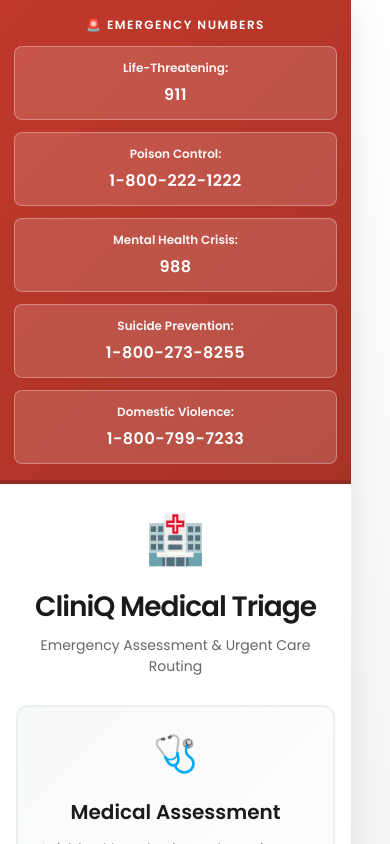
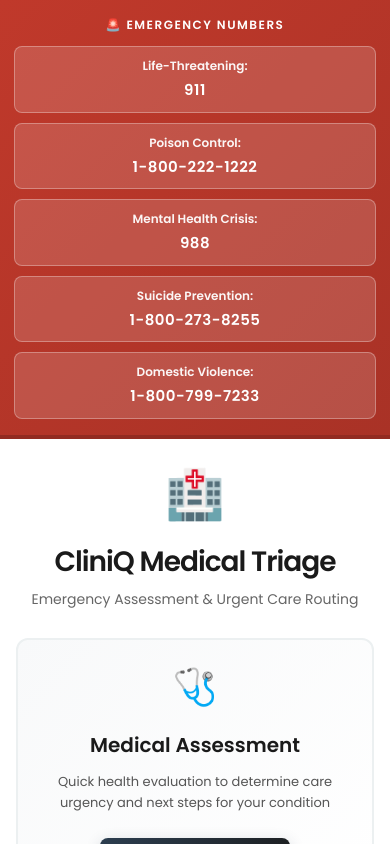
Before and after one commit to shutupzunaira/voice-ai-agent, a React (Vite) app in the folder frontend/: page / in a window 390 px wide. Built offline with nearby package versions, Linux system fonts and the light colour scheme.

Commit message:
frontend changes

```diff
--- a/frontend/src/App.css
+++ b/frontend/src/App.css
@@ -39,56 +39,61 @@ html, body, #root {
 
 .landing-container {
   width: 100%;
-  max-width: min(1000px, 90vw);
+  max-width: none;
+  min-height: 100vh;
   background: white;
-  border-radius: 12px;
-  box-shadow: 0 8px 32px rgba(0, 0, 0, 0.1);
+  border-radius: 0;
+  box-shadow: none;
   overflow: hidden;
+  margin: 0;
 }
 
 /* Emergency Header Banner */
 .emergency-header {
   background: linear-gradient(135deg, #c0392b 0%, #a93226 100%);
   color: white;
-  padding: clamp(20px, 4vw, 28px) clamp(16px, 3vw, 24px);
+  padding: clamp(12px, 2.5vw, 18px) clamp(12px, 2.5vw, 18px);
   text-align: center;
   border-bottom: 4px solid #922b21;
 }
 
 .emergency-badge {
-  font-size: 14px;
+  font-size: clamp(12px, 1.6vw, 14px);
   font-weight: 700;
   letter-spacing: 1.5px;
-  margin-bottom: 16px;
+  margin-bottom: 10px;
   text-transform: uppercase;
 }
 
 .emergency-numbers {
-  display: grid;
-  grid-template-columns: repeat(auto-fit, minmax(180px, 1fr));
-  gap: 12px;
-  margin-top: 12px;
+  display: flex;
+  flex-wrap: wrap;
+  justify-content: center;
+  gap: 10px;
+  margin-top: 8px;
 }
 
 .emergency-item {
   display: flex;
   flex-direction: column;
   background: rgba(255, 255, 255, 0.15);
-  padding: 12px 16px;
+  padding: 10px 12px;
   border-radius: 8px;
   border: 1px solid rgba(255, 255, 255, 0.3);
   font-size: 13px;
+  flex: 1 1 170px;
+  max-width: 240px;
 }
 
 .emergency-label {
   font-weight: 600;
-  margin-bottom: 6px;
+  margin-bottom: 4px;
   font-size: 12px;
   opacity: 0.95;
 }
 
 .emergency-number {
-  font-size: 16px;
+  font-size: 15px;
   font-weight: 700;
   letter-spacing: 0.5px;
 }
@@ -249,10 +254,6 @@ html, body, #root {
 
 /* Large Laptop Screens (1440px+) */
 @media (min-width: 1440px) {
-  .landing-container {
-    max-width: 1100px;
-  }
-
   .landing-options {
     grid-template-columns: repeat(2, 1fr);
     gap: 28px;
@@ -285,8 +286,8 @@ html, body, #root {
     font-size: clamp(26px, 5vw, 38px);
   }
 
-  .emergency-numbers {
-    grid-template-columns: repeat(2, 1fr);
+  .emergency-item {
+    flex-basis: 220px;
   }
 
   .landing-features {
@@ -309,8 +310,9 @@ html, body, #root {
     font-size: 32px;
   }
 
-  .emergency-numbers {
-    grid-template-columns: 1fr;
+  .emergency-item {
+    flex-basis: 100%;
+    max-width: 520px;
   }
 
   .landing-features {
@@ -324,10 +326,6 @@ html, body, #root {
 }
 
 @media (max-width: 480px) {
-  .landing-container {
-    border-radius: 0;
-  }
-
   .landing-content {
     padding: 20px 16px;
   }
```
